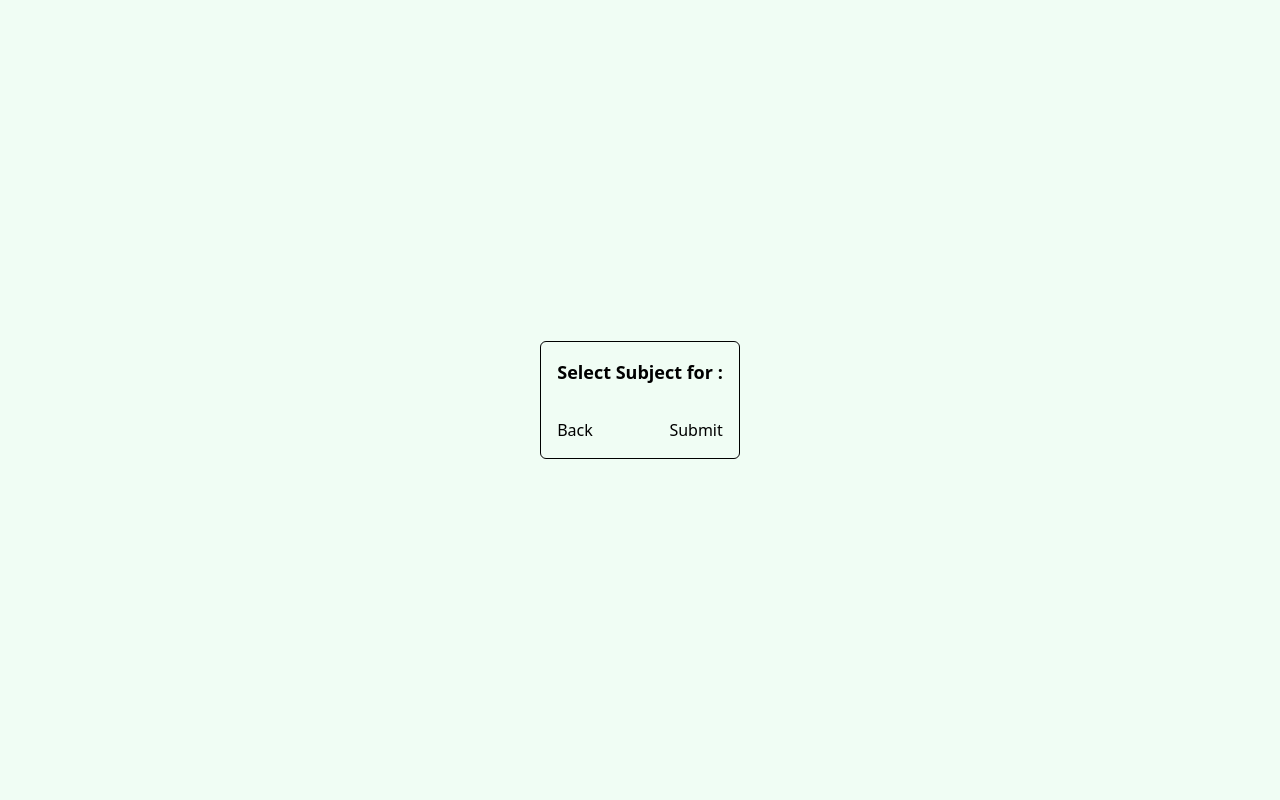
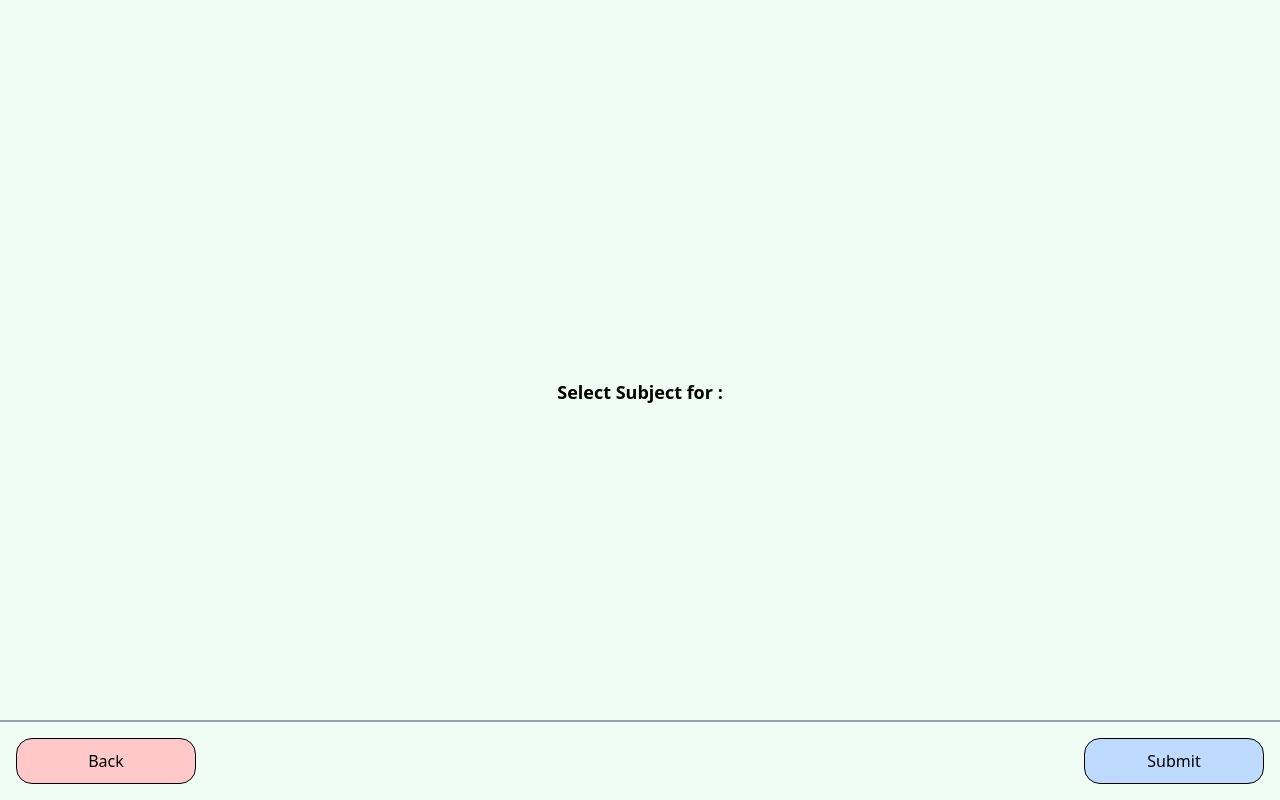
Before and after one commit to dark0crystal/teaching-platform, a Next.js app: page /en/courses in a window 1280 px wide. Both pictures are taken after a click on the button "Next". Built offline with nearby package versions, Linux system fonts and the light colour scheme.

Commit message:
change alot of things

```diff
--- a/src/components/forms/GradeSubjectForm/GradeSubjectWrapper.tsx
+++ b/src/components/forms/GradeSubjectForm/GradeSubjectWrapper.tsx
@@ -26,16 +26,16 @@ export default function GradeSubjectFormWrapper() {
 
 
   return (
-    <div className="p-4 border rounded-md max-w-md mx-auto">
+    <div className="p-4 w-screen min-h-screen relative mx-auto flex justify-center items-center">
       <form onSubmit={(e) => e.preventDefault()}>
         {steps[step]}
 
-        <div className="flex justify-between mt-4">
-          {step > 0 && <button type="button" onClick={prevStep}>Back</button>}
+        <div className="flex justify-between fixed bottom-0 left-0 right-0 h-[10vh] p-4 border-t-2 border-gray-400 w-screen">
+          {step > 0 && <button type="button" className="bg-red-200 border rounded-2xl px-4 w-[180px] " onClick={prevStep}>Back</button>}
           {step < steps.length - 1 ? (
-            <button type="button" onClick={nextStep}>Next</button>
+            <button type="button" className="bg-green-200 border rounded-2xl px-4 w-[180px] " onClick={nextStep}>Next</button>
           ) : (
-            <button type="submit" onClick={() => alert(JSON.stringify(formData))}>
+            <button type="submit" className="bg-blue-200 border rounded-2xl px-4 w-[180px] " onClick={() => alert(JSON.stringify(formData))}>
               Submit
             </button>
           )}
```
